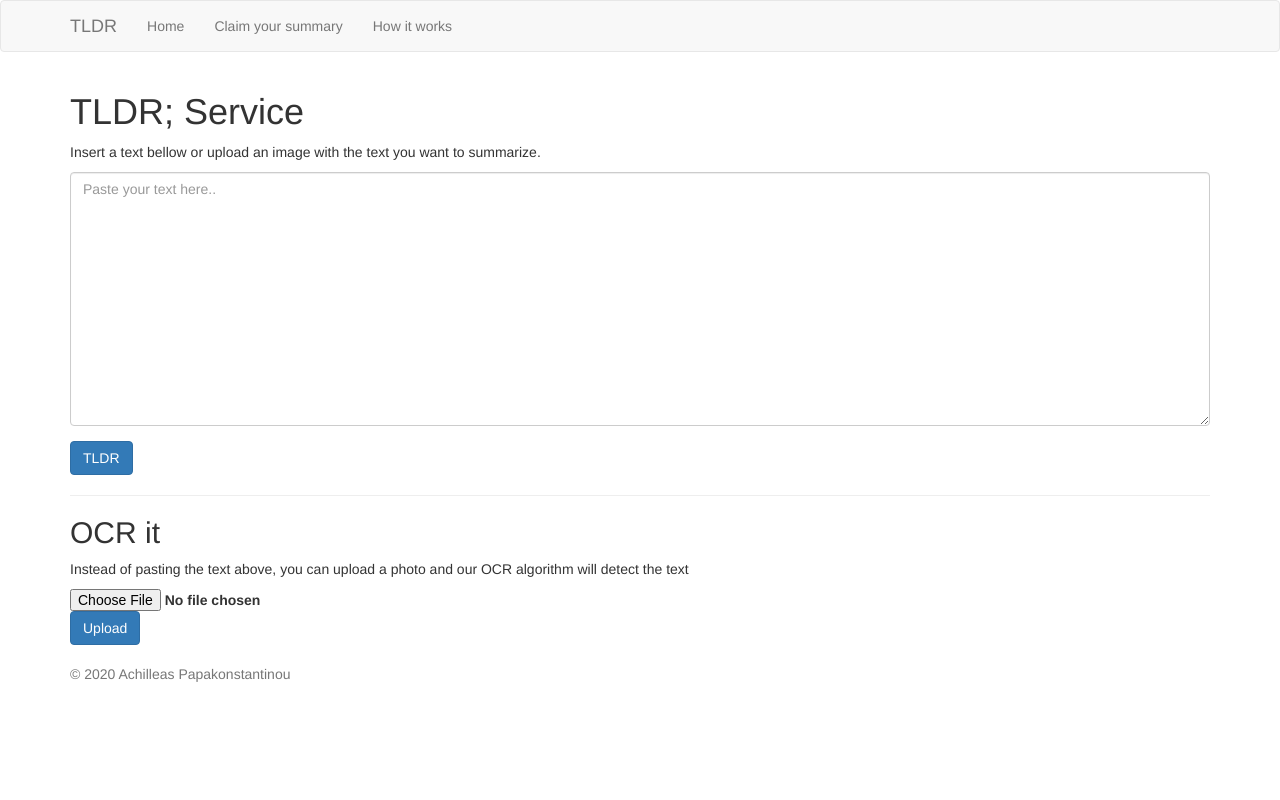
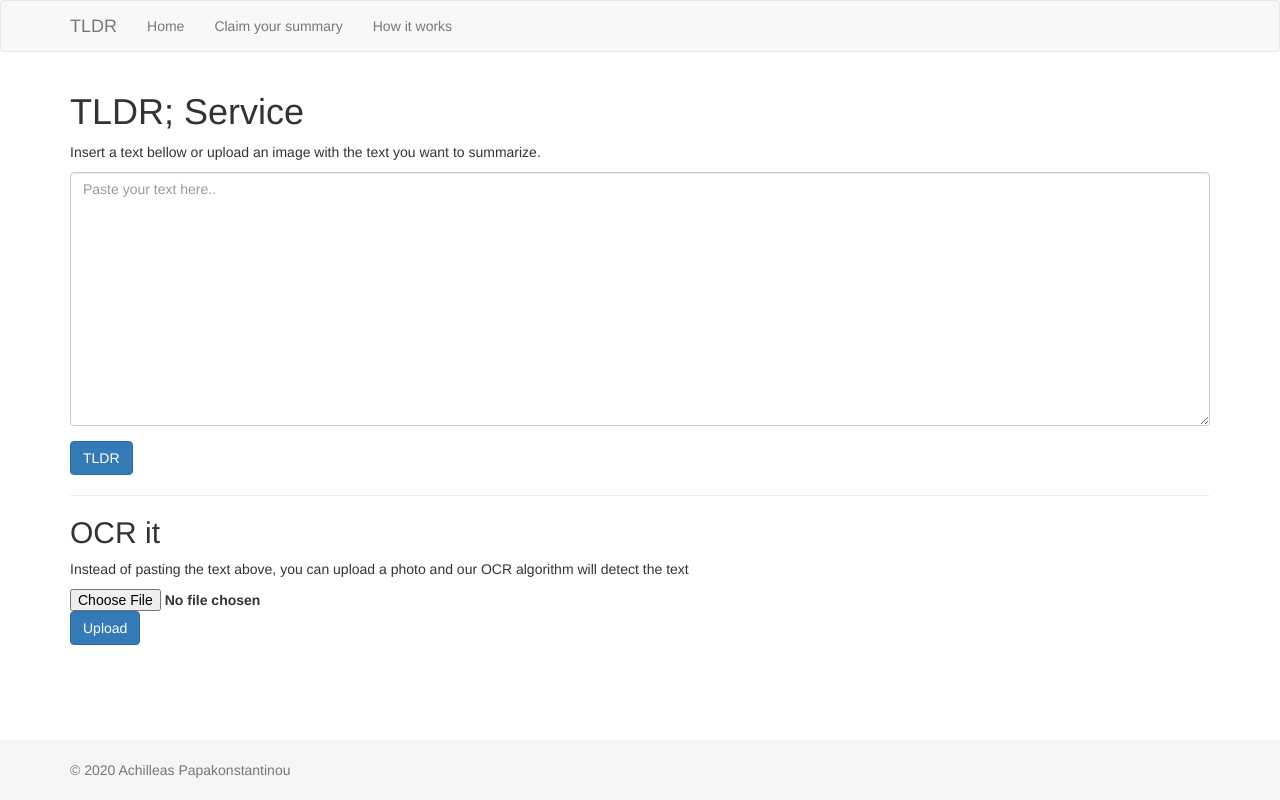
Before and after one commit to CheatModeON/tldr, a Flask app: page / in a window 1280 px wide. Run offline with Flask 2, Linux system fonts and the light colour scheme; some libraries are stand-ins or nearby versions.

Commit message:
added style

```diff
--- a/templates/about.html
+++ b/templates/about.html
@@ -1,6 +1,8 @@
 <html>
    <head>
-
+     <meta charset="utf-8">
+     <meta name="viewport" content="width=device-width, initial-scale=1">
+     <link rel="stylesheet" type="text/css" href="style.css">
    </head>
    <body>
      {% extends "base.html" %}
--- a/templates/base.html
+++ b/templates/base.html
@@ -1,33 +1,4 @@
 {% extends 'bootstrap/base.html' %}
-
-<head>
-  <meta charset="utf-8">
-  <meta name="viewport" content="width=device-width, initial-scale=1">
-  <style>
-    html {
-       position: relative;
-       min-height: 100%;
-    }
-    body {
-       /*text-align: center;*/
-       margin-bottom: 60px;
-    }
-    div {
-       /*text-align: center;*/
-    }
-    textarea {
-     resize: vertical;
-    }
-    .footer {
-      position: absolute;
-      bottom: 0;
-      width: 100%;
-      height: 60px; /* Set the fixed height of the footer here */
-      line-height: 60px; /* Vertically center the text there */
-      background-color: #f5f5f5;
-    }
-  </style>
-</head>
 
 {% block title %}
     TLDR Service
--- a/templates/index.html
+++ b/templates/index.html
@@ -1,6 +1,8 @@
 <html>
    <head>
-
+     <meta charset="utf-8">
+     <meta name="viewport" content="width=device-width, initial-scale=1">
+     <link rel="stylesheet" type="text/css" href="style.css">
      <script>
       function validateForm() {
         var x = document.forms["text_to_sum"]["txt"].value;
--- a/templates/result.html
+++ b/templates/result.html
@@ -2,6 +2,7 @@
    <head>
      <meta charset="utf-8">
      <meta name="viewport" content="width=device-width, initial-scale=1">
+     <link rel="stylesheet" type="text/css" href="style.css">
      <script src="https://cdnjs.cloudflare.com/ajax/libs/p5.js/1.0.0/p5.js"></script>
      <script src="https://cdnjs.cloudflare.com/ajax/libs/p5.js/1.0.0/addons/p5.sound.js"></script>
      <script src="https://code.jquery.com/jquery-3.5.1.slim.min.js" integrity="sha256-4+XzXVhsDmqanXGHaHvgh1gMQKX40OUvDEBTu8JcmNs=" crossorigin="anonymous"></script>
--- /dev/null
+++ b/templates/style.css
@@ -0,0 +1,23 @@
+
+html {
+   position: relative;
+   min-height: 100%;
+}
+body {
+   /*text-align: center;*/
+   margin-bottom: 60px;
+}
+div {
+   /*text-align: center;*/
+}
+textarea {
+ resize: vertical;
+}
+.footer {
+  position: absolute;
+  bottom: 0;
+  width: 100%;
+  height: 60px; /* Set the fixed height of the footer here */
+  line-height: 60px; /* Vertically center the text there */
+  background-color: #f5f5f5;
+}
```
Lines whose indentation alone changed are shown as unchanged.
